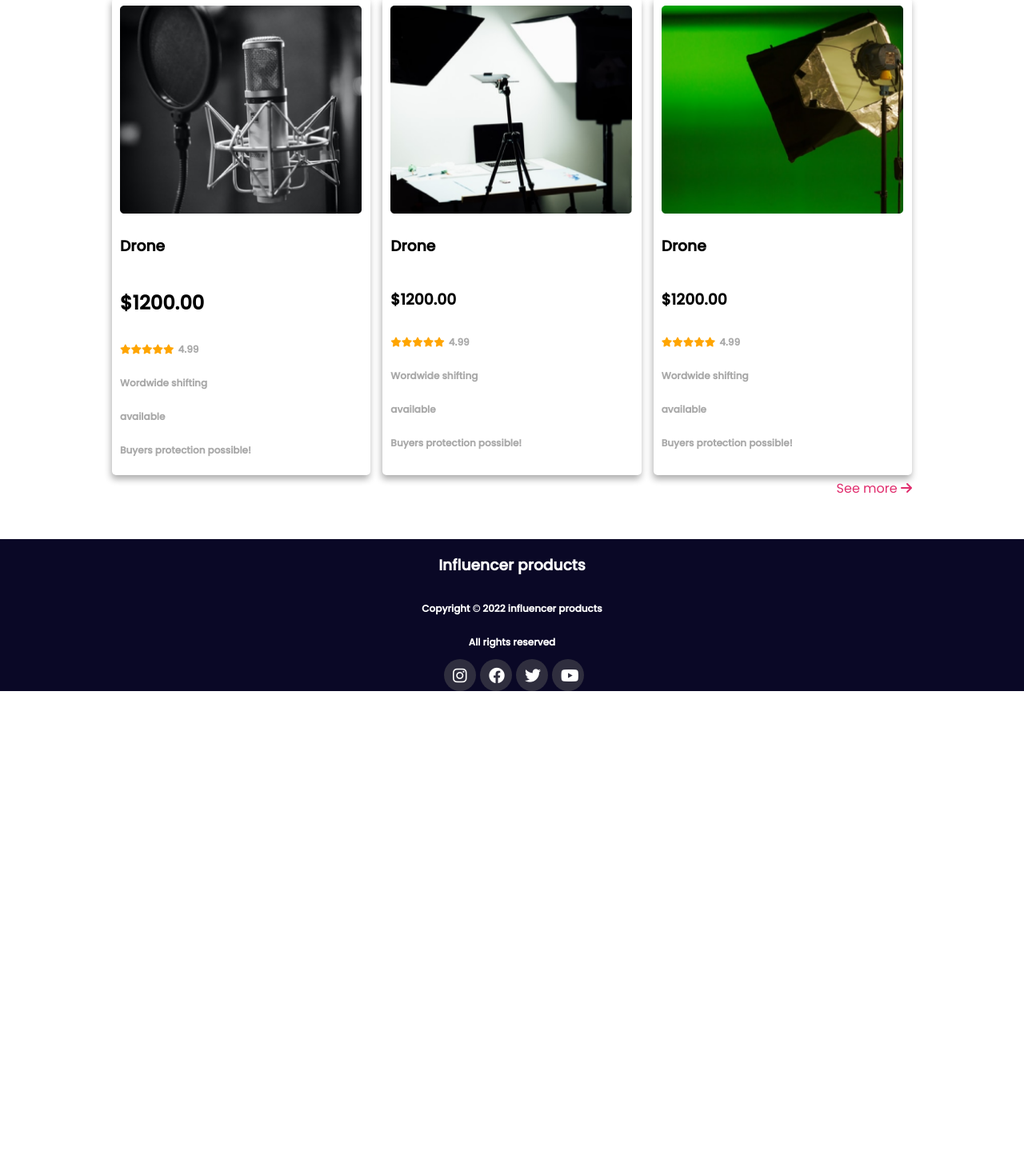
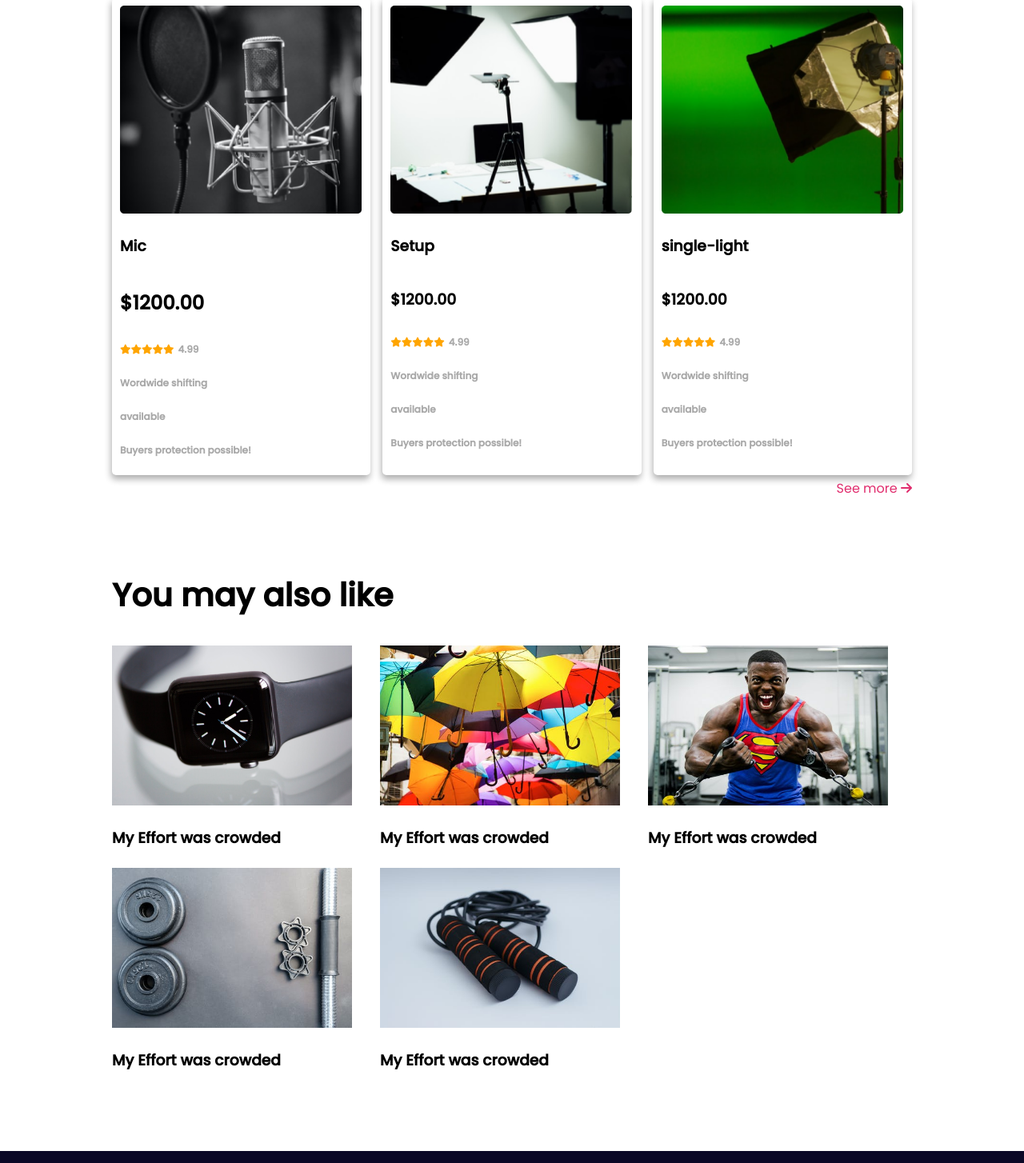
Before and after one commit to Prottay-Badhon/influencer-gear, a plain HTML site: page index.html in a window 1280 px wide. Shown: the part 1988-3442 px from the top of the page at 80% size. Before the commit the page ends 2852 px from the top, so only its background shows below. Drawn offline with Linux system fonts and the light colour scheme.

Commit message:
finished

```diff
--- a/css/style.css
+++ b/css/style.css
@@ -160,6 +160,24 @@ Collections section
     color: darkgrey;
 }
 
+
+/*...............may also
+..............  likes......................  */
+.likes{
+    display: grid;
+    justify-content: center;
+    align-items: center;
+    grid-template-columns: repeat(3,1fr);
+    grid-column-gap: 5px;
+    grid-row-gap: 5px;
+}
+.likes .like img{
+    height: 200px;
+    width: 300px;
+}
+
+
+
 /* ....................................................
         Footer
 .............................*/
@@ -206,7 +224,10 @@ footer ul li .fab{
     background-image: linear-gradient(to right, rgb(133, 5, 90) , rgb(216, 22, 200));
 }
 
-
+.like img:hover{
+    opacity: .9;
+    cursor: pointer;
+}
 
 /* .....................................................
     Responsive
@@ -254,7 +275,7 @@ footer ul li .fab{
         width: 100%;
         margin: 30px 0px;
     }
-    .collections{
+    .collections,.likes{
         display: flex;
         flex-direction: column;
         align-items: center;
@@ -280,8 +301,9 @@ footer ul li .fab{
         padding: 0px 20px;
         align-items: center;
     }
-    .collections {
+    .collections,.likes {
         grid-template-columns: repeat(2,1fr);
     }
 
+
 }
--- a/index.html
+++ b/index.html
@@ -105,7 +105,7 @@
                         <div class="collection-banner">
                             <img src="images/action.png" alt="">
                         </div>
-                        <h3>Drone</h3>
+                        <h3>Action</h3>
                         <h3 class="price">$1200.00</h3>
                         <div class="rating-div">
                             <i class="fa fa-star"></i>
@@ -123,7 +123,7 @@
                         <div class="collection-banner">
                             <img src="images/airpod.png" alt="">
                         </div>
-                        <h3>Drone</h3>
+                        <h3>Airpod</h3>
                         <h3 class="price">$1200.00</h3>
                         <div class="rating-div">
                             <i class="fa fa-star"></i>
@@ -141,7 +141,7 @@
                         <div class="collection-banner">
                             <img src="images/camera.png" alt="">
                         </div>
-                        <h3>Drone</h3>
+                        <h3>Camera</h3>
                         <h3 class="price">$1200.00</h3>
                         <div class="rating-div">
                             <i class="fa fa-star"></i>
@@ -177,7 +177,7 @@
                         <div class="collection-banner">
                             <img src="images/gear.png" alt="">
                         </div>
-                        <h3>Drone</h3>
+                        <h3>Gear</h3>
                         <h3 class="price">$1200.00</h3>
                         <div class="rating-div">
                             <i class="fa fa-star"></i>
@@ -195,7 +195,7 @@
                         <div class="collection-banner">
                             <img src="images/lights.png" alt="">
                         </div>
-                        <h3>Drone</h3>
+                        <h3>Lights</h3>
                         <h3 class="price">$1200.00</h3>
                         <div class="rating-div">
                             <i class="fa fa-star"></i>
@@ -213,7 +213,7 @@
                         <div class="collection-banner">
                             <img src="images/mic.png" alt="">
                         </div>
-                        <h3>Drone</h3>
+                        <h3>Mic</h3>
                         <h2 class="price">$1200.00</h3>
                             <div class="rating-div">
                                 <i class="fa fa-star"></i>
@@ -231,7 +231,7 @@
                         <div class="collection-banner">
                             <img src="images/setup.png" alt="">
                         </div>
-                        <h3>Drone</h3>
+                        <h3>Setup</h3>
                         <h3 class="price">$1200.00</h3>
                         <div class="rating-div">
                             <i class="fa fa-star"></i>
@@ -249,7 +249,7 @@
                         <div class="collection-banner">
                             <img src="images/single-light.png" alt="">
                         </div>
-                        <h3>Drone</h3>
+                        <h3>single-light</h3>
                         <h3 class="price">$1200.00</h3>
                         <div class="rating-div">
                             <i class="fa fa-star"></i>
@@ -273,6 +273,37 @@
         </section>
         <!-- end collection section -->
 
+        <section>
+            <div class="container">
+                <h1>You may also like</h1>
+                <div class="likes">
+                    <div class="like">
+                        <img src="images/likes/pic1.jpeg" alt="">
+                        <h3>My Effort was crowded</h3>
+                    </div>
+                    <div class="like">
+                        <img src="images/likes/pic2.jpeg" alt="">
+                        <h3>My Effort was crowded</h3>
+                    </div>
+                    <div class="like">
+                        <img src="images/likes/pic3.jpeg" alt="">
+                        <h3>My Effort was crowded</h3>
+                    </div>
+                    <div class="like">
+                        <img src="images/likes/pic4.jpeg" alt="">
+                        <h3>My Effort was crowded</h3>
+                    </div>
+                    <div class="like">
+                        <img src="images/likes/pic5.jpeg" alt="">
+                        <h3>My Effort was crowded</h3>
+                    </div>
+
+                </div>
+            </div>
+        </section>
+
+        </div>
+
     </main>
     <!-- end main section -->
 
```
Also changed, not shown: images/likes/pic1.jpeg (added), images/likes/pic2.jpeg (added), images/likes/pic3.jpeg (added), images/likes/pic4.jpeg (added), images/likes/pic5.jpeg (added), images/likes/pic5.jpg (added), images/likes/pic6.jpg (added).
